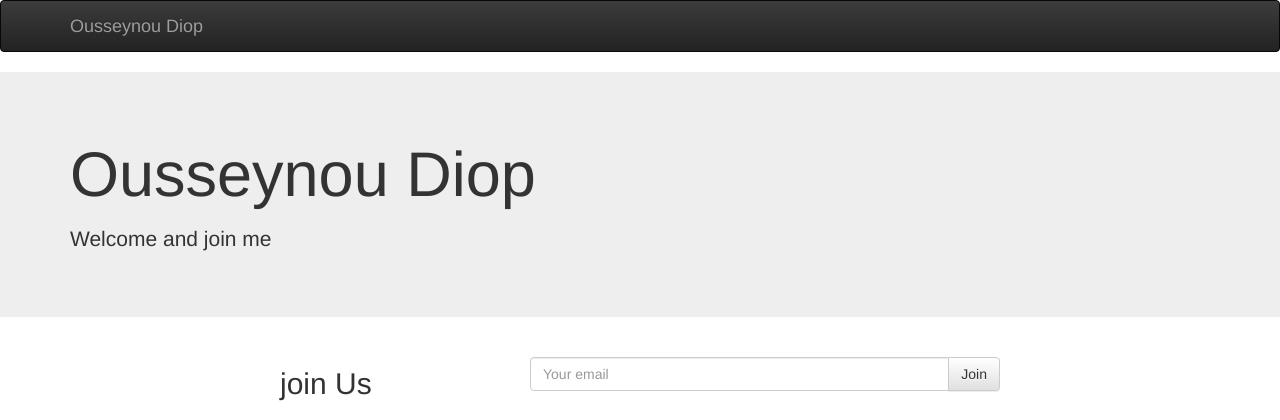
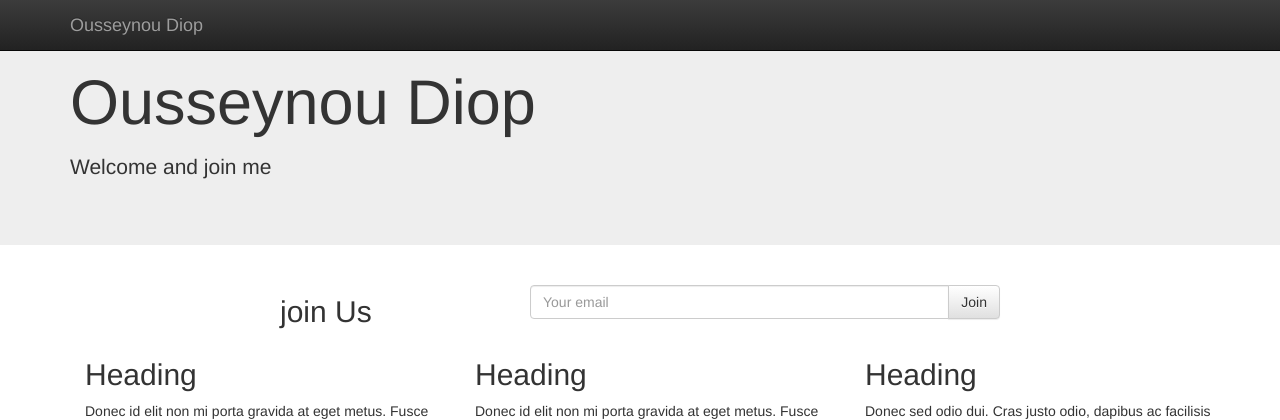
Before and after one commit to xarala221/djangoapp, a Django app: page / in a window 1280 px wide. Shown: the top 420 px of the page. Run offline with Django 3.2, Linux system fonts and the light colour scheme; data comes from the database, SQL or seed files in the repository; some libraries are stand-ins or nearby versions.

Commit message:
modified navabar standard and stacked

```diff
--- a/templates/navbar.html
+++ b/templates/navbar.html
@@ -1,4 +1,4 @@
-<nav class="navbar navbar-inverse">
+<nav class="navbar navbar-inverse navbar-fixed-top">
         <div class="container">
           <div class="navbar-header">
             <button type="button" class="navbar-toggle collapsed" data-toggle="collapse" data-target="#navbar" aria-expanded="false" aria-controls="navbar">
```
